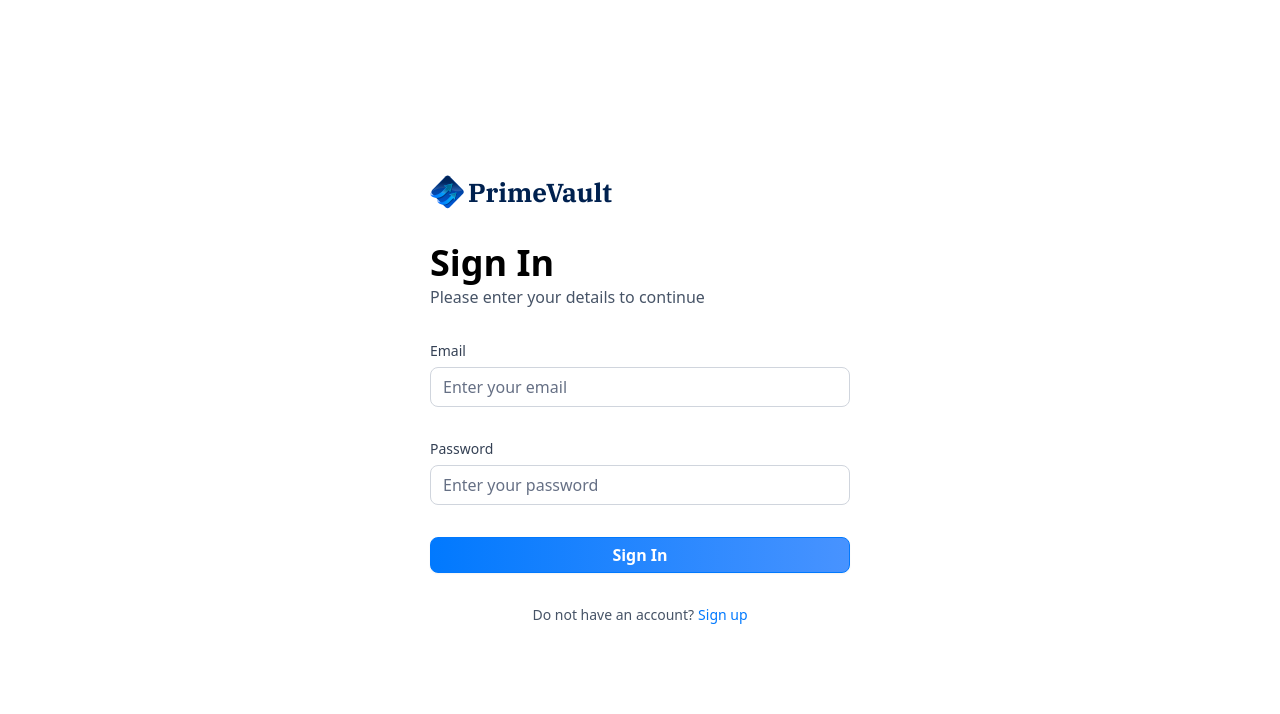
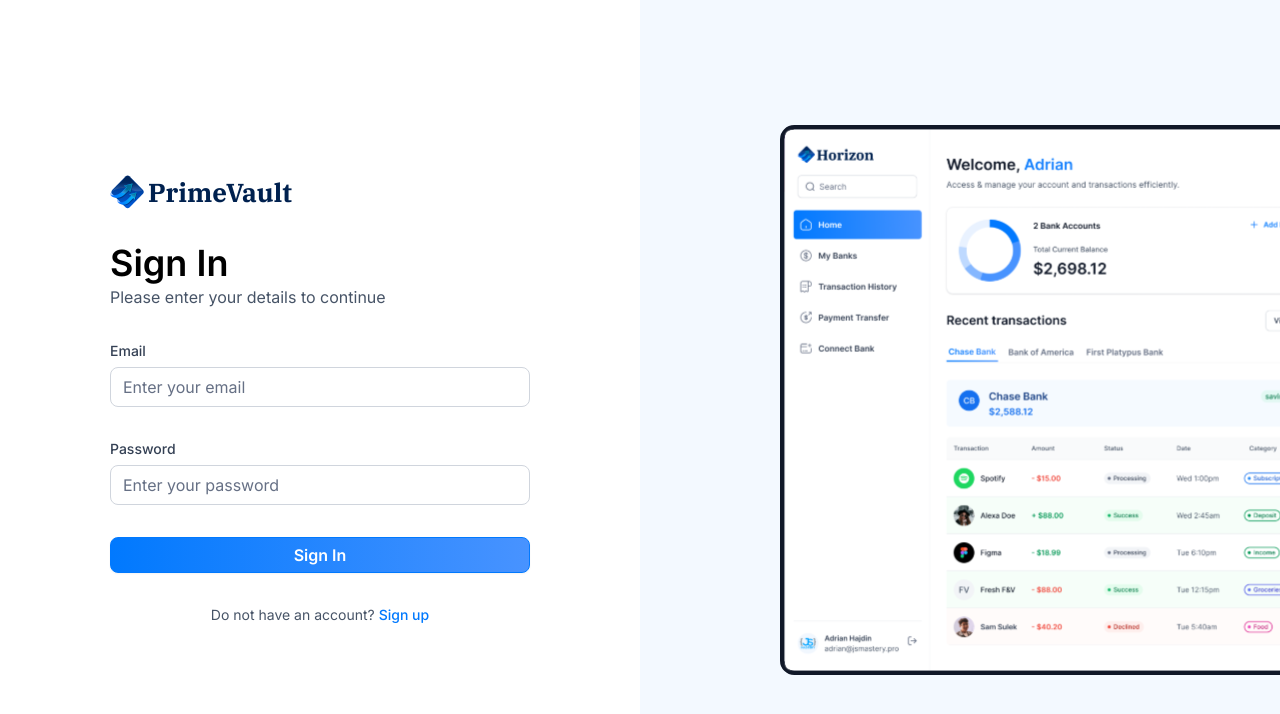
Before and after one commit to Ivan-6332/bank_app, a Next.js app: page /sign-in in a window 1280 px wide. Shown: the top 714 px of the page. Built offline with nearby package versions, Linux system fonts and the light colour scheme.

Commit message:
fixed runtime error for sign in and signout

```diff
--- a/app/(auth)/layout.tsx
+++ b/app/(auth)/layout.tsx
@@ -1,11 +1,23 @@
+import Image from "next/image";
+
 export default function RootLayout({
     children,
   }: Readonly<{
     children: React.ReactNode;
   }>) {
     return (
-      <main>
+      <main className="flex min-h-screen w-full justify-between font-inter">
           {children}
+          <div className="auth-asset">
+            <div>
+              <Image
+                src="/icons/auth-image.svg"
+                alt="Auth Image"
+                width={500}
+                height={500}
+              />
+            </div>
+          </div>
       </main>
     );
   }
--- a/app/(root)/layout.tsx
+++ b/app/(root)/layout.tsx
@@ -2,6 +2,7 @@
 import Sidebar from "@/components/ui/Sidebar";
 import { getLoggedInUser } from "@/lib/actions/user.actions";
 import Image from "next/image";
+import { redirect } from "next/navigation";
 
 export default async function RootLayout({
   children,
@@ -9,6 +10,8 @@
   children: React.ReactNode;
 }>) {
   const loggedIn = await getLoggedInUser();
+
+  if (!loggedIn) redirect('/sign-in');
 
   return (
     <main className="flex h-screen w-full font-inter">
--- a/components/ui/Footer.tsx
+++ b/components/ui/Footer.tsx
@@ -15,16 +15,16 @@
     <footer className="footer">
         <div className={type === 'mobile' ? 'footer_name_mobile' : 'footer_name'}>
             <p className="text-xl font-bold text-gray-700">
-                {user.name[0]}
+                {user?.name[0]}
             </p>
         </div>
 
         <div className={type === 'mobile' ? 'footer_email-mobile' : 'footer_email'}>
             <h1 className="text-14 truncate text-gray-700 font-semibold">
-               {user.name}
+               {user?.name}
             </h1>
             <p className="text-14 truncate font-normal text-gray-600 font-normal">
-                {user.email}
+                {user?.email}
             </p>
         </div>
 
--- a/lib/actions/user.actions.ts
+++ b/lib/actions/user.actions.ts
@@ -55,7 +55,8 @@
       return parseStringify(user);
 
     } catch (error) {
-      console.error('Error', error);
+      console.error('Failed to retrieve logged-in user:', error);
+      console.error('Ensure that the session is set correctly and the user is logged in.');
       return null;
     }
   }
--- a/lib/appwrite.ts
+++ b/lib/appwrite.ts
@@ -12,7 +12,7 @@
   const session = sessionCookies.get("appwrite-session");
 
   if (!session || !session.value) {
-    throw new Error("No session");
+    throw new Error("No session found. Please ensure you are logged in and cookies are enabled.");
   }
 
   client.setSession(session.value);
```
